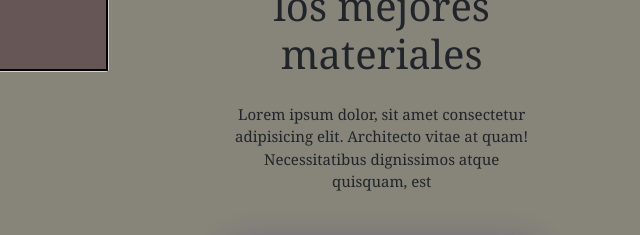
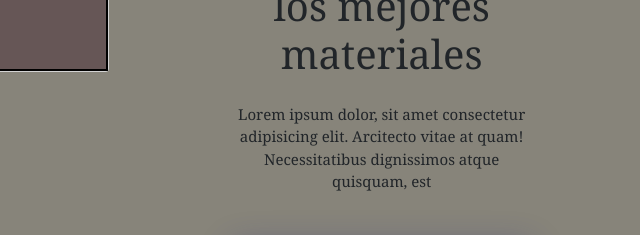
Before and after one commit to heber497/herreria_antonutti, a plain HTML site: page index.html in a window 1280 px wide. Shown: the part 1158-1393 px from the top of the page, 640-1280 px from the left. Drawn offline with nearby package versions, Linux system fonts and the light colour scheme.

Commit message:
prueba para ver si se refleja en github

```diff
--- a/css/index.css
+++ b/css/index.css
@@ -399,6 +399,7 @@ form {
 /* FIN DE CONTACTOS*/
 
 
+
 /* FOOTER */
 
 footer{
--- a/index.html
+++ b/index.html
@@ -63,7 +63,7 @@
                 <div class="trabajos__cartas">
                      <img class="trabajos__perfil" src="./img/perfil-de- aluminio.jpg" alt="perfil de aluminio blanco">
                      <h3 class="trabajos__titulo">los mejores materiales</h3>
-                     <p class="trabajos__texto">Lorem ipsum dolor, sit amet consectetur adipisicing elit. Architecto vitae at quam! Necessitatibus dignissimos atque quisquam, est</p>
+                     <p class="trabajos__texto">Lorem ipsum dolor, sit amet consectetur adipisicing elit. Arcitecto vitae at quam! Necessitatibus dignissimos atque quisquam, est</p>
                </div>
                <div class="trabajos__cartas">
                      <img class="trabajos__regla"  src="./img/aluminio-regla.jpg" alt="sujeteo tomandos medias con una regla">
```
